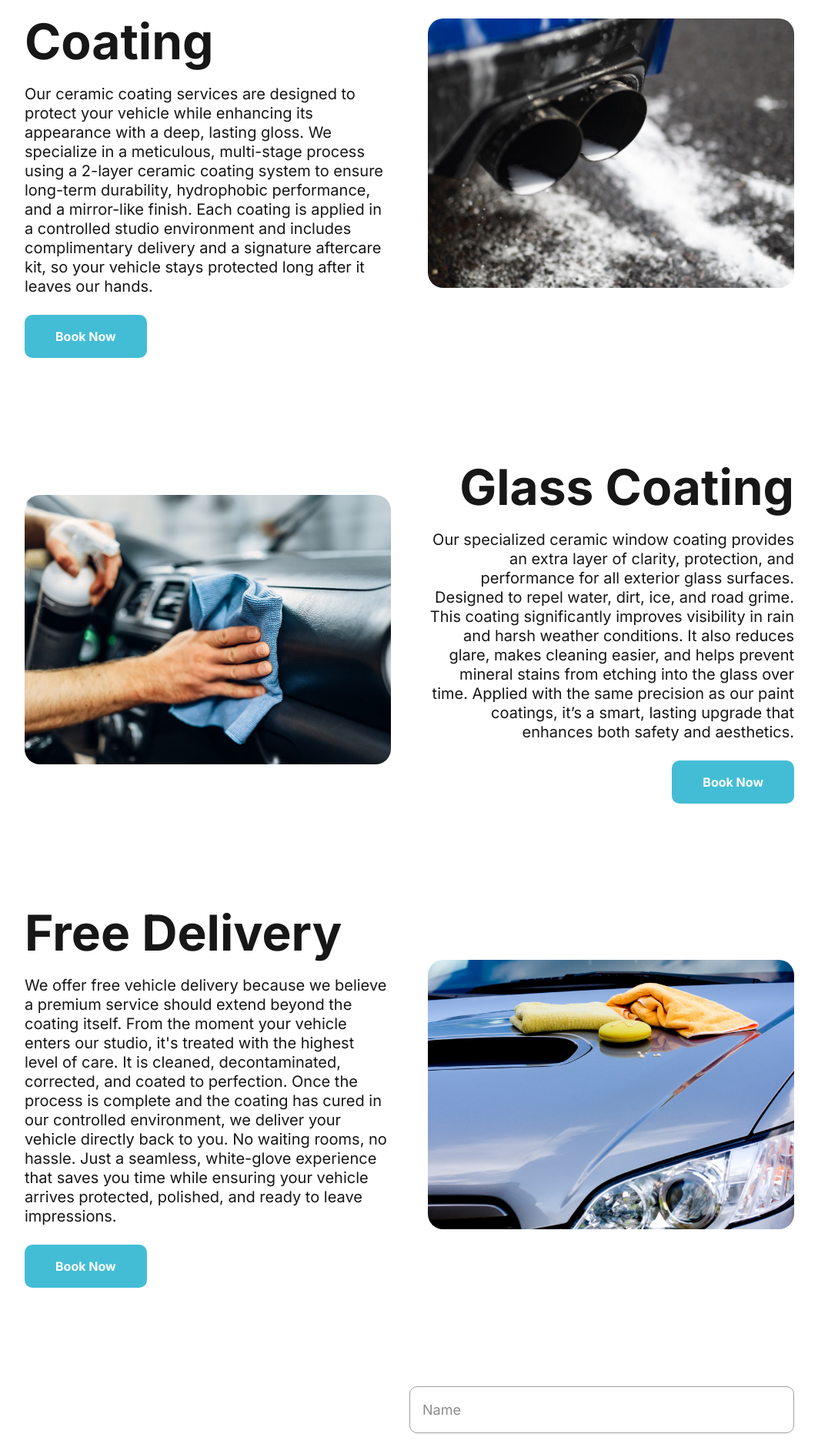
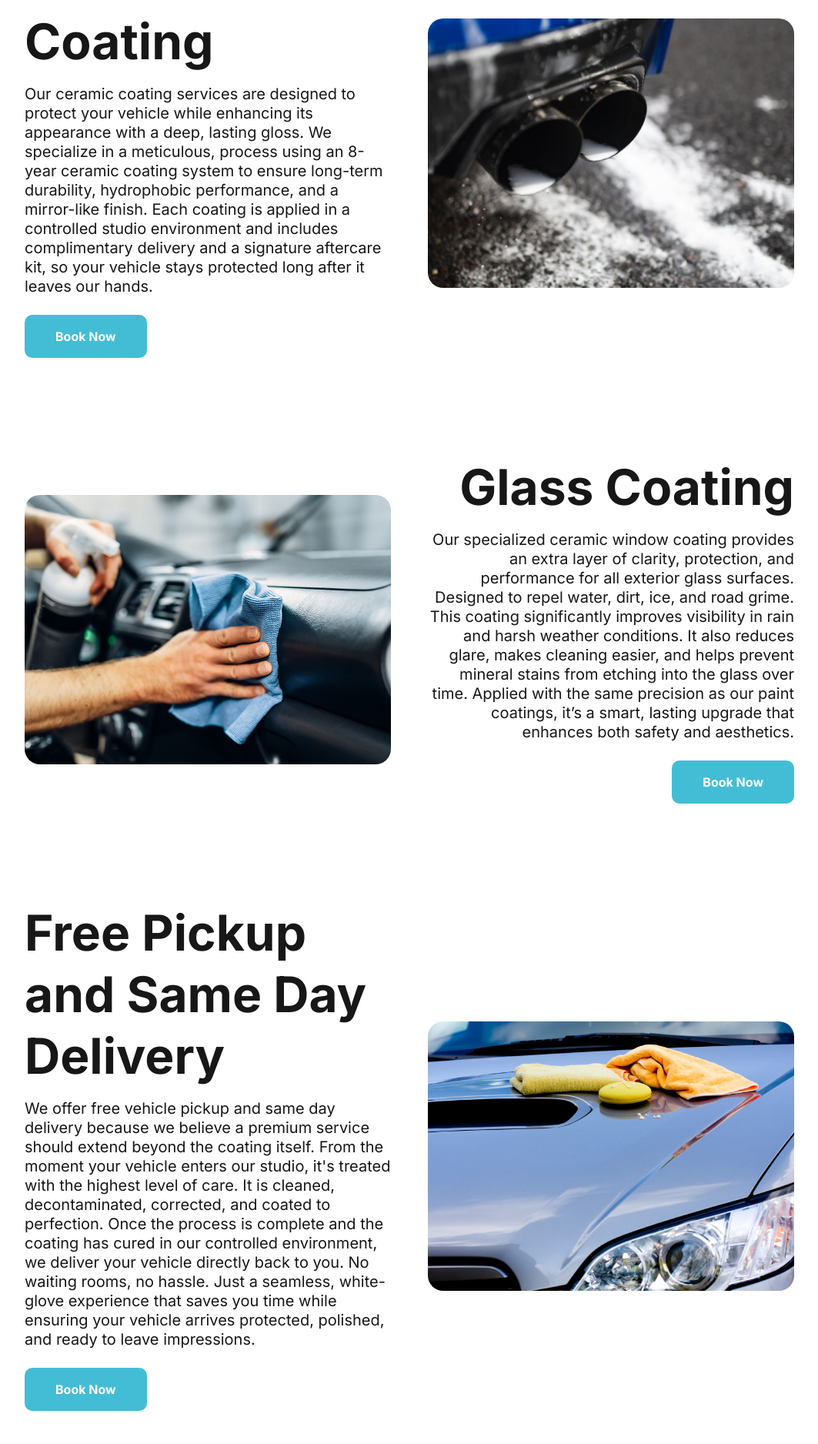
Before and after one commit to jisanjung/becleannext, a Next.js app: page / in a window 1280 px wide. Shown: the part 936-2812 px from the top of the page at 77% size, without its empty margins (108-1171 px from the left). Built offline with nearby package versions, Linux system fonts and the light colour scheme.

Commit message:
SEO 9/6/25

```diff
--- a/src/landing/Services.jsx
+++ b/src/landing/Services.jsx
@@ -9,7 +9,7 @@ const Services = ({ className }) => {
                 <h2 className="title-md">Ceramic Coating</h2>
                 <p className="text service-desc">
                     Our ceramic coating services are designed to protect your vehicle while enhancing its appearance with a deep,
-                    lasting gloss. We specialize in a meticulous, multi-stage process using a 2-layer ceramic coating system to
+                    lasting gloss. We specialize in a meticulous, process using an 8-year ceramic coating system to
                     ensure long-term durability, hydrophobic performance, and a mirror-like finish. Each coating is applied in
                     a controlled studio environment and includes complimentary delivery and a signature aftercare kit,
                     so your vehicle stays protected long after it leaves our hands.
@@ -43,9 +43,9 @@ const Services = ({ className }) => {
             </div>
             <div className="service-each">
             <div className="service-details">
-                <h2 className="title-md">Free Delivery</h2>
+                <h2 className="title-md">Free Pickup and Same Day Delivery</h2>
                 <p className="text service-desc">
-                    We offer free vehicle delivery because we believe a premium service should extend beyond the coating itself.
+                    We offer free vehicle pickup and same day delivery because we believe a premium service should extend beyond the coating itself.
                     From the moment your vehicle enters our studio, it's treated with the highest level of care. It is cleaned,
                     decontaminated, corrected, and coated to perfection. Once the process is complete and the coating has cured in
                     our controlled environment, we deliver your vehicle directly back to you. No waiting rooms, no hassle.
```
